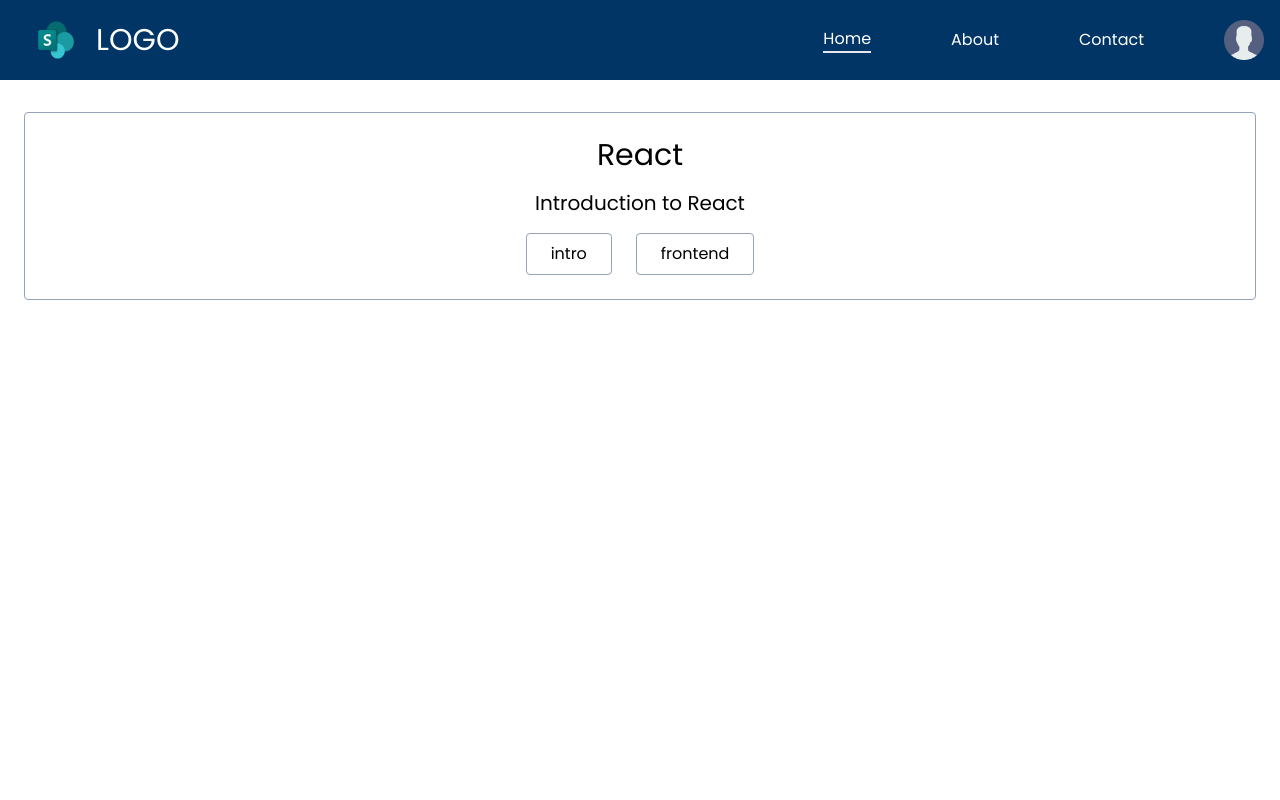
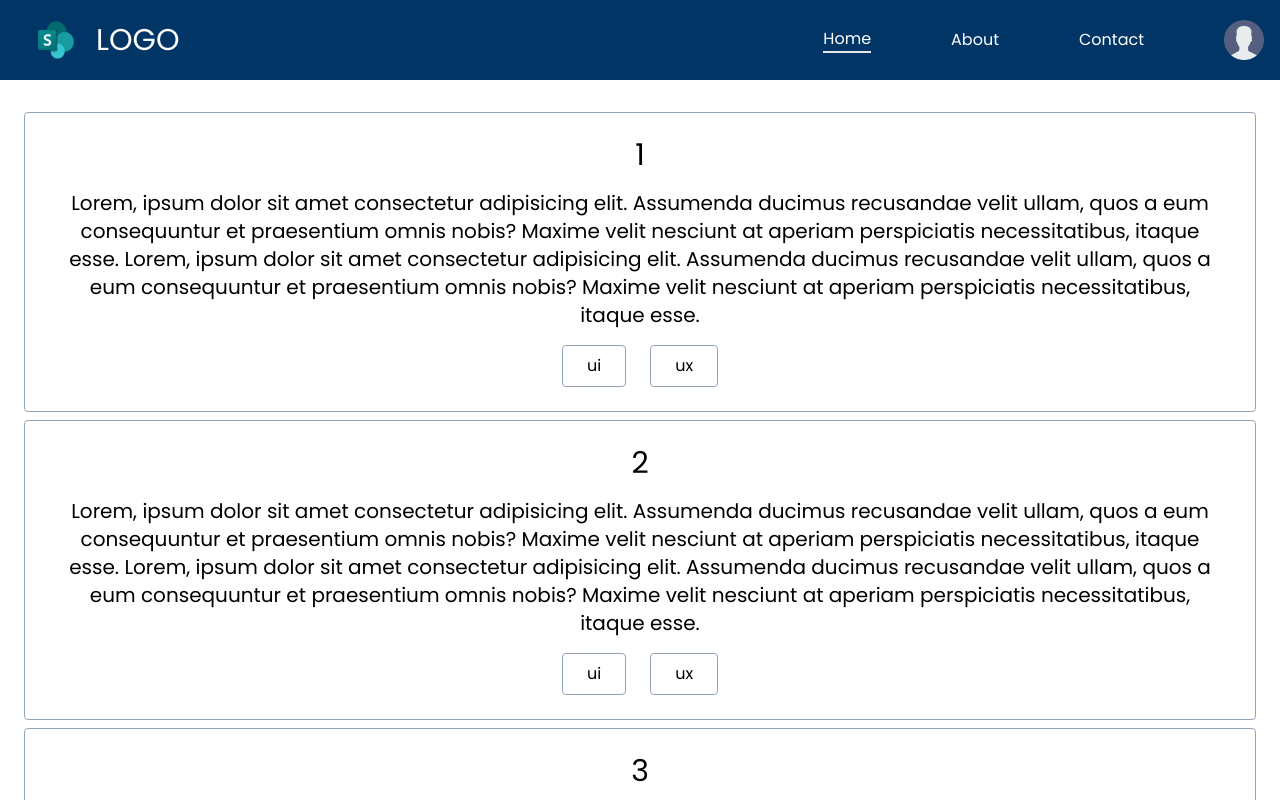
Before and after one commit to Sandun-Induranga/React, a React (Create React App) app: page / in a window 1280 px wide. Shown: the top 800 px of the page. Built offline with nearby package versions, Linux system fonts and the light colour scheme.

Commit message:
Content Updated

```diff
--- /dev/null
+++ b/src/components/AboutIntro/AboutIntro.tsx
@@ -0,0 +1,11 @@
+import { Component } from "react";
+
+export default class AboutIntro extends Component {
+  render() {
+    return (
+      <div className="text-center text-slate-900">
+        <h1>About Us</h1>
+      </div>
+    );
+  }
+}
--- /dev/null
+++ b/src/components/AboutIntro/index.ts
@@ -0,0 +1 @@
+export {default} from './AboutIntro';
--- a/src/components/Post/Post.tsx
+++ b/src/components/Post/Post.tsx
@@ -3,8 +3,10 @@ import { Component } from "react";
 import Tag from "../Tag";
 
 type PostProps = {
+  id: string;
   title: string;
   description: string;
+  hourCount: number;
   tags: string[];
 };
 
--- a/src/pages/About/About.tsx
+++ b/src/pages/About/About.tsx
@@ -1,7 +1,12 @@
 import { Component } from "react";
+import AboutIntro from "../../components/AboutIntro";
 
 export default class About extends Component {
   render() {
-    return <div>About</div>;
+    return (
+      <div>
+        <AboutIntro />
+      </div>
+    );
   }
 }
--- a/src/pages/Home/Home.tsx
+++ b/src/pages/Home/Home.tsx
@@ -1,15 +1,74 @@
+import { type } from "os";
 import { Component } from "react";
 import Post from "../../components/Post";
 
-export default class Home extends Component {
+type PostDetail = {
+  id: string;
+  titile: string;
+  description: string;
+  hourCount: number;
+  tags: string[];
+};
+
+type HomeProps = {};
+
+type HomeState = {
+  postList: PostDetail[];
+};
+
+export default class Home extends Component<HomeProps, HomeState> {
+  constructor(props: HomeProps) {
+    super(props);
+    this.state = {
+      postList: [
+        {
+          id: "1",
+          titile: "Post 1",
+          description:
+            "Lorem, ipsum dolor sit amet consectetur adipisicing elit. Assumenda ducimus recusandae velit ullam, quos a eum consequuntur et praesentium omnis nobis? Maxime velit nesciunt at aperiam perspiciatis necessitatibus, itaque esse. Lorem, ipsum dolor sit amet consectetur adipisicing elit. Assumenda ducimus recusandae velit ullam, quos a eum consequuntur et praesentium omnis nobis? Maxime velit nesciunt at aperiam perspiciatis necessitatibus, itaque esse.",
+          hourCount: 10,
+          tags: ["ui", "ux"],
+        },
+        {
+          id: "2",
+          titile: "Post 2",
+          description:
+            "Lorem, ipsum dolor sit amet consectetur adipisicing elit. Assumenda ducimus recusandae velit ullam, quos a eum consequuntur et praesentium omnis nobis? Maxime velit nesciunt at aperiam perspiciatis necessitatibus, itaque esse. Lorem, ipsum dolor sit amet consectetur adipisicing elit. Assumenda ducimus recusandae velit ullam, quos a eum consequuntur et praesentium omnis nobis? Maxime velit nesciunt at aperiam perspiciatis necessitatibus, itaque esse.",
+          hourCount: 10,
+          tags: ["ui", "ux"],
+        },
+        {
+          id: "3",
+          titile: "Post 3",
+          description:
+            "Lorem, ipsum dolor sit amet consectetur adipisicing elit. Assumenda ducimus recusandae velit ullam, quos a eum consequuntur et praesentium omnis nobis? Maxime velit nesciunt at aperiam perspiciatis necessitatibus, itaque esse. Lorem, ipsum dolor sit amet consectetur adipisicing elit. Assumenda ducimus recusandae velit ullam, quos a eum consequuntur et praesentium omnis nobis? Maxime velit nesciunt at aperiam perspiciatis necessitatibus, itaque esse.",
+          hourCount: 10,
+          tags: ["ui", "ux"],
+        },
+        {
+          id: "4",
+          titile: "Post 4",
+          description:
+            "Lorem, ipsum dolor sit amet consectetur adipisicing elit. Assumenda ducimus recusandae velit ullam, quos a eum consequuntur et praesentium omnis nobis? Maxime velit nesciunt at aperiam perspiciatis necessitatibus, itaque esse. Lorem, ipsum dolor sit amet consectetur adipisicing elit. Assumenda ducimus recusandae velit ullam, quos a eum consequuntur et praesentium omnis nobis? Maxime velit nesciunt at aperiam perspiciatis necessitatibus, itaque esse.",
+          hourCount: 10,
+          tags: ["ui", "ux"],
+        },
+      ],
+    };
+  }
+
   render() {
     return (
       <div className="p-6">
-        <Post
-          title="React"
-          description="Introduction to React"
-          tags={["intro", "frontend"]}
-        />
+        {this.state.postList.map((post) => (
+          <Post
+            id={post.id}
+            title={post.id}
+            description={post.description}
+            hourCount={post.hourCount}
+            tags={post.tags}
+          />
+        ))}
       </div>
     );
   }
```
